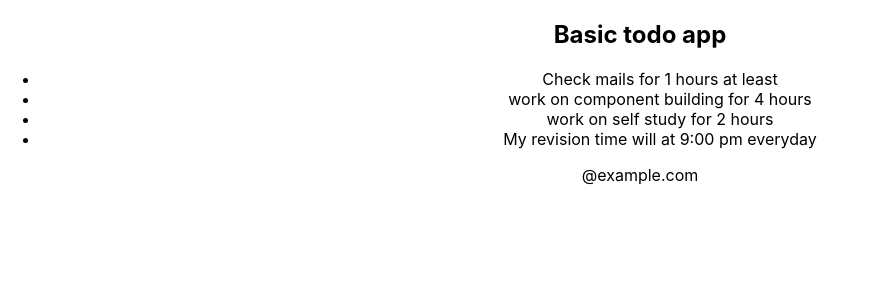
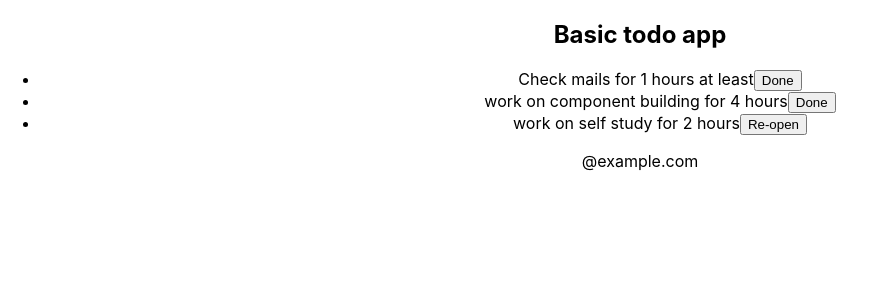
Before and after one commit to pervezalam777/todo, a React (Create React App) app: page / in a window 1280 px wide. Shown: the top 300 px of the page, without its empty margins (0-876 px from the left). Built offline with nearby package versions, Linux system fonts and the light colour scheme.

Commit message:
Event handling with react and click event discussed

```diff
--- a/src/todo/components/TodoItemComponent.js
+++ b/src/todo/components/TodoItemComponent.js
@@ -1,9 +1,31 @@
 import React from 'react';
 
 function TodoItemComponent(props) {
-  const {id, desc} = props;
+  const {id, desc, state, onDone: handleDone, onReopen: handleReopen} = props;
+
+  function renderActions() {
+    if(state === 'active') {
+      return <button id={id} onClick={handleDone}>Done</button>
+    }
+    if(state === 'inactive') {
+      return <button id={id} onClick={handleReopen}>Re-open</button>
+    }
+    return null;
+  }
+
+  function getClasses() {
+    let classes = 'item-desc';
+    if(state === 'active') {
+      classes += ' active'
+    }
+    return classes;
+  }
+
   return (
-    <li id={id}>{desc}</li>
+    <li id={id}>
+      <span className={getClasses()}>{desc}</span>
+      {renderActions()}
+    </li>
   )
 }
 
--- a/src/todo/components/TodoListContainerComponent.js
+++ b/src/todo/components/TodoListContainerComponent.js
@@ -1,4 +1,4 @@
-import React, {useEffect, useState} from 'react';
+import React, {useState} from 'react';
 
 // The following is named import
 import { data as listInputData } from '../data';
@@ -11,18 +11,19 @@ function TodoListContainerComponent() {
   // const fnToChangeStateData = useStateOutput[1]
   console.log('re-render: TodoListContainerComponent')
 
-  useEffect(() => {
-    setTimeout(() => {
-      fnToChangeStateData([
-        ...stateData,
-        { id: 4, desc:'My revision time will at 9:00 pm everyday', state: 'active'},
-      ])
-    }, 2000)
-  },[])
+  // useEffect(() => {
+  //   setTimeout(() => {
+  //     fnToChangeStateData([
+  //       ...stateData,
+  //       { id: 4, desc:'My revision time will at 9:00 pm everyday', state: 'active'},
+  //     ])
+  //   }, 2000)
+  // }, [])
+
   function renderListItems() {
     return stateData.map((todoItem) => {
       return (
-        <TodoItemComponent key={todoItem.id} {...todoItem} />
+        <TodoItemComponent key={todoItem.id} {...todoItem} onDone={handleDone} onReopen={handleReopen} />
         /**
          * or
          * <TodoItemComponent
@@ -35,6 +36,43 @@ function TodoListContainerComponent() {
     })
   }
 
+  function handleDone(eventObject) {
+    //console.log('event object targe id is', eventObject.target.id);
+    const { target : { id }} = eventObject;
+    //const id = eventObject.target.id; // same as above
+    const newState = stateData.map((item) => {
+      if(item.id == id) {
+        return { ...item, state:'inactive' }
+      }
+      return item;
+    });
+    // newState and stateData object are not same reference object
+    // that is why react change detection cycle will trigger and
+    // update the UI
+    fnToChangeStateData(newState);
+  }
+
+  function handleReopen(eventObject) {
+    //console.log('event object targe id is', eventObject.target.id);
+    const { target : { id }} = eventObject;
+    //const id = eventObject.target.id; // same as above
+    const newState = stateData.map((item) => {
+      //TODO: resolve this with ===
+      if(item.id == id) {
+        return { ...item, state:'active' }
+      }
+      return item;
+    });
+    // newState and stateData object are not same reference object
+    // that is why react change detection cycle will trigger and
+    // update the UI
+    fnToChangeStateData(newState);
+  }
+
+  //TODO: as handleDone and handleReopen function are almost identical
+  // so create a third function that will keep the identical code inside.
+  // handleDone and handleReopen will call that function with required argument
+
   return (
     <ul>
       {
```
Also changed, not shown: 1 other file (tests, documents, lock files or other folders).
